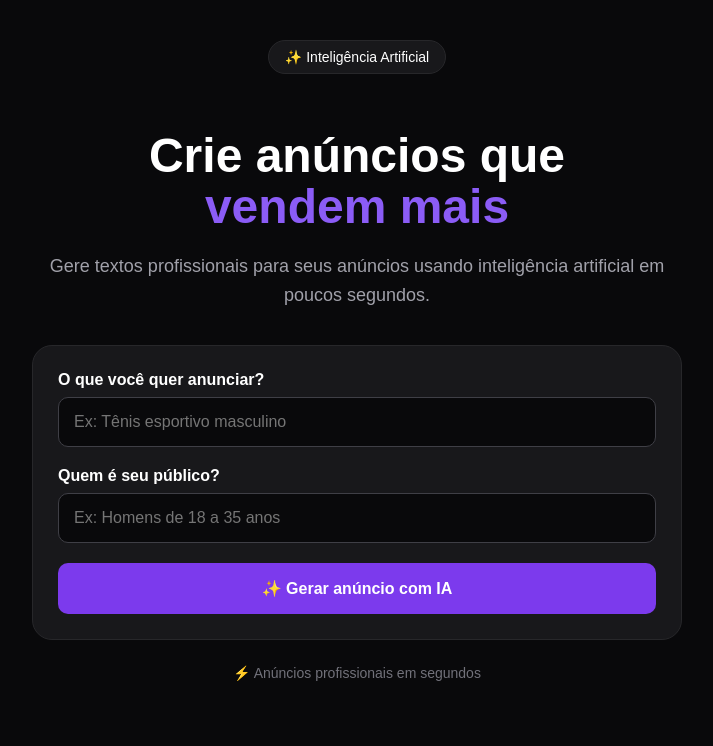
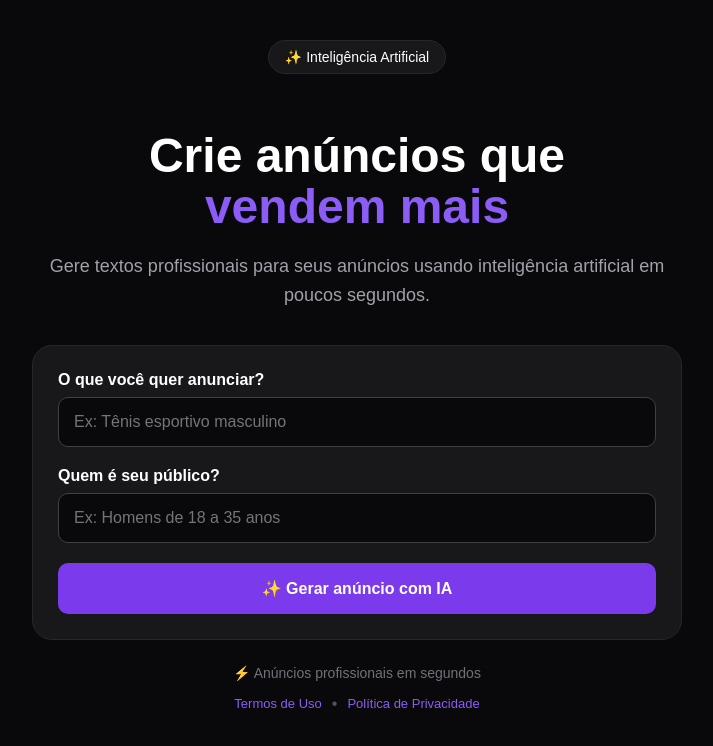
Before and after one commit to guilhermesilvabr123456-creator/anuncio-ai, a Next.js app: page / in a window 1280 px wide. Shown: the top 746 px of the page, without its empty margins (283-996 px from the left). Built offline with nearby package versions, Linux system fonts and the light colour scheme; no server answers.

Commit message:
Update page.js

```diff
--- a/app/page.js
+++ b/app/page.js
@@ -2,16 +2,19 @@
 
 import { useEffect, useState } from "react";
 import { createClient } from "@supabase/supabase-js";
+
 const supabase = createClient(
   process.env.NEXT_PUBLIC_SUPABASE_URL,
   process.env.NEXT_PUBLIC_SUPABASE_ANON_KEY
 );
+
 export default function Home() {
   const [produto, setProduto] = useState("");
   const [publico, setPublico] = useState("");
   const [resultado, setResultado] = useState("");
   const [carregando, setCarregando] = useState(false);
   const [nomeUsuario, setNomeUsuario] = useState("");
+
   useEffect(() => {
     async function carregarUsuario() {
       const {
@@ -36,11 +39,11 @@ useEffect(() => {
   }
 
   async function gerarAnuncio() {
-
     if (!produto || !publico) {
       alert("Preencha o produto e o público-alvo.");
       return;
     }
+
     const {
       data: { session },
     } = await supabase.auth.getSession();
@@ -50,6 +53,7 @@ async function gerarAnuncio() {
       window.location.href = "/login";
       return;
     }
+
     setCarregando(true);
     setResultado("");
 
@@ -57,7 +61,8 @@ async function gerarAnuncio() {
       const resposta = await fetch("/api/gerar", {
         method: "POST",
         headers: {
-          "Content-Type": "application/json",        Authorization: `Bearer ${session.access_token}`,
+          "Content-Type": "application/json",
+          Authorization: `Bearer ${session.access_token}`,
         },
         body: JSON.stringify({
           produto,
@@ -68,95 +73,30 @@ async function gerarAnuncio() {
       const dados = await resposta.json();
 
       setResultado(
-  ((resposta.ok ? dados.anuncio : dados.error) || "Não foi possível gerar o anúncio.")
+        (
+          (resposta.ok ? dados.anuncio : dados.error) ||
+          "Não foi possível gerar o anúncio."
+        )
           .replace(/###/g, "")
           .replace(/\*\*/g, "")
       );
     } catch (erro) {
-      setResultado("Erro ao gerar anúncio. Tente novamente.");
+      setResultado(
+        "Erro ao gerar anúncio. Tente novamente."
+      );
     }
 
     setCarregando(false);
   }
+
   async function copiarAnuncio() {
     if (!resultado) return;
 
     await navigator.clipboard.writeText(resultado);
     alert("Anúncio copiado!");
   }
-  return (
-    <main style={styles.main}>
-      <div style={styles.container}>{nomeUsuario && (
-  <div
-    style={{
-      color: "#ffffff",
-      textAlign: "right",
-      marginBottom: "16px",
-      fontWeight: "700",
-    }}
-  >
-    Olá, {nomeUsuario} 👋
-  </div>
-)}
-        <div style={styles.badge}>✨ Inteligência Artificial</div>
 
-        <h1 style={styles.titulo}>
-          Crie anúncios que
-          <br />
-          <span style={styles.destaque}>vendem mais</span>
-        </h1>
-
-        <p style={styles.subtitulo}>
-          Gere textos profissionais para seus anúncios usando inteligência
-          artificial em poucos segundos.
-        </p>
-
-        <div style={styles.card}>
-          <label style={styles.label}>O que você quer anunciar?</label>
-
-          <input
-            style={styles.input}
-            placeholder="Ex: Tênis esportivo masculino"
-            value={produto}
-            onChange={(e) => setProduto(e.target.value)}
-          />
-
-          <label style={styles.label}>Quem é seu público?</label>
-
-          <input
-            style={styles.input}
-            placeholder="Ex: Homens de 18 a 35 anos"
-            value={publico}
-            onChange={(e) => setPublico(e.target.value)}
-          />
-
-          <button
-            style={styles.botao}
-            onClick={gerarAnuncio}
-            disabled={carregando}
-          >
-            {carregando ? "Gerando..." : "✨ Gerar anúncio com IA"}
-          </button>
-
-          {resultado && (
-            <div style={styles.resultado}>
-              <h3>Seu anúncio:</h3>
-              <p style={{ whiteSpace: "pre-wrap" }}>{resultado}</p>
-                    <button
-            type="button"
-            style={{ ...styles.botao, marginTop: "16px" }}
-            onClick={copiarAnuncio}
-          >
-            📋 Copiar anúncio
-          </button> {resultado.includes("atingiu o limite") && (
-  <div style={{ marginTop: "20px" }}>
-    <h3>Plano Pro — R$ 19,90/mês</h3>
-    <p>Tenha até 100 anúncios por mês.</p>
-
-    <button
-      type="button"
-      style={{ ...styles.botao, marginTop: "12px" }}
-      onClick={async () => {
+  async function assinarPro() {
     const {
       data: { user },
     } = await supabase.auth.getUser();
@@ -167,6 +107,7 @@ setResultado(
       return;
     }
 
+    try {
       const resposta = await fetch("/api/assinatura", {
         method: "POST",
         headers: {
@@ -183,20 +124,171 @@ setResultado(
       if (dados.url) {
         window.location.href = dados.url;
       } else {
-          alert(dados.error || "Não foi possível iniciar a assinatura.");
+        alert(
+          dados.error ||
+            "Não foi possível iniciar a assinatura."
+        );
       }
+    } catch (erro) {
+      alert("Erro ao iniciar a assinatura.");
+    }
+  }
+
+  return (
+    <main style={styles.main}>
+      <div style={styles.container}>
+
+        {nomeUsuario && (
+          <div style={styles.usuario}>
+            <span>Olá, {nomeUsuario} 👋</span>
+
+            <button
+              type="button"
+              onClick={sair}
+              style={styles.botaoSair}
+            >
+              Sair
+            </button>
+          </div>
+        )}
+
+        <div style={styles.badge}>
+          ✨ Inteligência Artificial
+        </div>
+
+        <h1 style={styles.titulo}>
+          Crie anúncios que
+          <br />
+          <span style={styles.destaque}>
+            vendem mais
+          </span>
+        </h1>
+
+        <p style={styles.subtitulo}>
+          Gere textos profissionais para seus anúncios
+          usando inteligência artificial em poucos segundos.
+        </p>
+
+        <div style={styles.card}>
+
+          <label style={styles.label}>
+            O que você quer anunciar?
+          </label>
+
+          <input
+            style={styles.input}
+            placeholder="Ex: Tênis esportivo masculino"
+            value={produto}
+            onChange={(e) => setProduto(e.target.value)}
+          />
+
+          <label style={styles.label}>
+            Quem é seu público?
+          </label>
+
+          <input
+            style={styles.input}
+            placeholder="Ex: Homens de 18 a 35 anos"
+            value={publico}
+            onChange={(e) => setPublico(e.target.value)}
+          />
+
+          <button
+            type="button"
+            style={{
+              ...styles.botao,
+              opacity: carregando ? 0.7 : 1,
             }}
+            onClick={gerarAnuncio}
+            disabled={carregando}
+          >
+            {carregando
+              ? "Gerando..."
+              : "✨ Gerar anúncio com IA"}
+          </button>
+
+          {resultado && (
+            <div style={styles.resultado}>
+
+              <h3>Seu anúncio:</h3>
+
+              <p style={{ whiteSpace: "pre-wrap" }}>
+                {resultado}
+              </p>
+
+              {!resultado.includes("atingiu o limite") && (
+                <button
+                  type="button"
+                  style={{
+                    ...styles.botao,
+                    marginTop: "16px",
+                  }}
+                  onClick={copiarAnuncio}
+                >
+                  📋 Copiar anúncio
+                </button>
+              )}
+
+              {resultado.includes("atingiu o limite") && (
+                <div style={styles.planoPro}>
+
+                  <h3>
+                    Plano Pro — R$ 19,90/mês
+                  </h3>
+
+                  <p>
+                    Tenha até 100 anúncios por mês.
+                  </p>
+
+                  <button
+                    type="button"
+                    style={{
+                      ...styles.botao,
+                      marginTop: "12px",
+                    }}
+                    onClick={assinarPro}
                   >
                     💳 Assinar com Mercado Pago
                   </button>
+
                 </div>
-)} </div>
               )}
+
             </div>
+          )}
+
+        </div>
+
+        <div style={styles.rodapeArea}>
 
           <p style={styles.rodape}>
             ⚡ Anúncios profissionais em segundos
           </p>
+
+          <div style={styles.linksRodape}>
+
+            <a
+              href="/termos"
+              style={styles.linkRodape}
+            >
+              Termos de Uso
+            </a>
+
+            <span style={styles.separador}>
+              •
+            </span>
+
+            <a
+              href="/privacidade"
+              style={styles.linkRodape}
+            >
+              Política de Privacidade
+            </a>
+
+          </div>
+
+        </div>
+
       </div>
     </main>
   );
@@ -215,6 +307,25 @@ const styles = {
     maxWidth: "650px",
     margin: "0 auto",
     textAlign: "center",
+  },
+
+  usuario: {
+    color: "#ffffff",
+    display: "flex",
+    justifyContent: "flex-end",
+    alignItems: "center",
+    gap: "12px",
+    marginBottom: "16px",
+    fontWeight: "700",
+  },
+
+  botaoSair: {
+    background: "transparent",
+    color: "#a1a1aa",
+    border: "1px solid #3f3f46",
+    borderRadius: "8px",
+    padding: "6px 10px",
+    cursor: "pointer",
   },
 
   badge: {
@@ -291,9 +402,36 @@ const styles = {
     lineHeight: "1.6",
   },
 
+  planoPro: {
+    marginTop: "20px",
+  },
+
+  rodapeArea: {
+    marginTop: "25px",
+  },
+
   rodape: {
     color: "#71717a",
     marginTop: "25px",
     fontSize: "14px",
   },
+
+  linksRodape: {
+    marginTop: "12px",
+    display: "flex",
+    justifyContent: "center",
+    alignItems: "center",
+    gap: "10px",
+    flexWrap: "wrap",
+  },
+
+  linkRodape: {
+    color: "#8b5cf6",
+    textDecoration: "none",
+    fontSize: "13px",
+  },
+
+  separador: {
+    color: "#52525b",
+  },
 };
```
Lines whose indentation alone changed are shown as unchanged.
